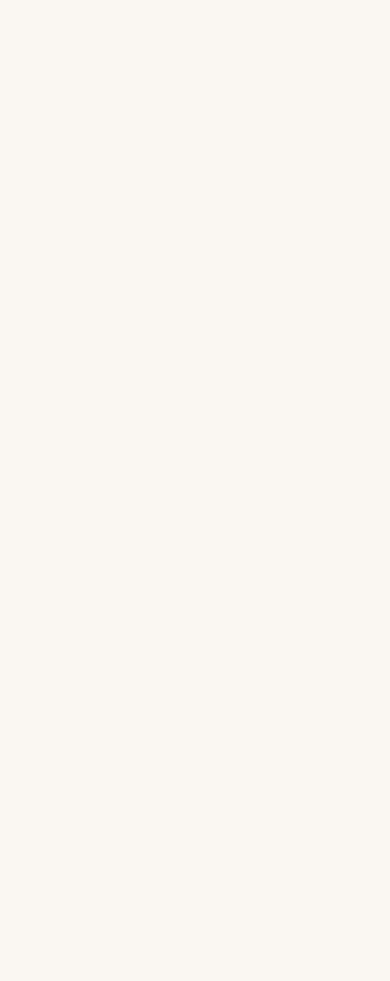
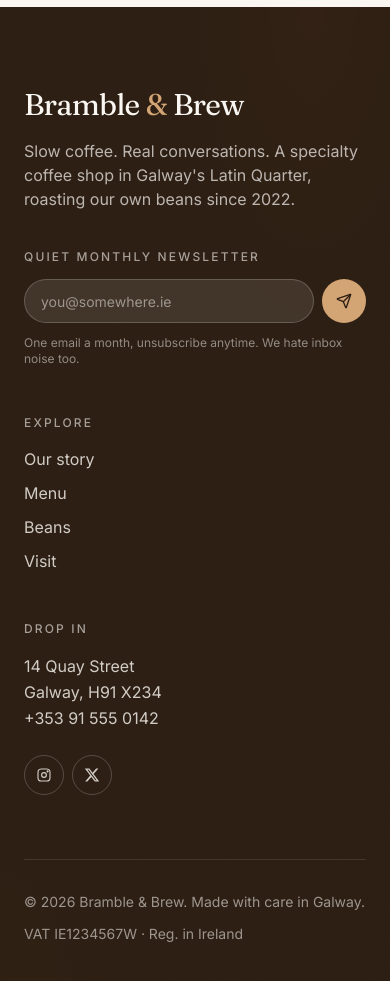
Before and after one commit to kkostia/CoffeeShop, a Next.js app: page / in a window 390 px wide. Shown: the part 7720-8701 px from the top of the page. Before the commit the page ends 7727 px from the top, so only its background shows below. Built offline with nearby package versions, Linux system fonts and the light colour scheme.

Commit message:
feat(footer): dark warm footer w/ newsletter, quick links, inline brand SVGs

```diff
--- a/src/app/page.tsx
+++ b/src/app/page.tsx
@@ -4,6 +4,7 @@ import { About } from "@/components/site/about";
 import { Menu } from "@/components/site/menu";
 import { Beans } from "@/components/site/beans";
 import { Visit } from "@/components/site/visit";
+import { Footer } from "@/components/site/footer";
 
 export default function Home() {
   return (
@@ -16,6 +17,7 @@ export default function Home() {
         <Beans />
         <Visit />
       </main>
+      <Footer />
     </>
   );
 }
--- /dev/null
+++ b/src/components/site/footer.tsx
@@ -0,0 +1,211 @@
+"use client";
+
+import * as React from "react";
+import { Send } from "lucide-react";
+import { toast } from "sonner";
+import { Input } from "@/components/ui/input";
+import { cafe } from "@/lib/cafe-data";
+
+export function Footer() {
+  const year = new Date().getFullYear();
+  const [email, setEmail] = React.useState("");
+  const [submitting, setSubmitting] = React.useState(false);
+
+  const handleSubmit = (e: React.FormEvent) => {
+    e.preventDefault();
+    if (!email.includes("@")) {
+      toast.error("Drop us a real email and we'll add you to the list.");
+      return;
+    }
+    setSubmitting(true);
+    setTimeout(() => {
+      toast.success("You're on the list ☕", {
+        description: "Expect a quiet monthly note about new beans and Sunday cuppings.",
+      });
+      setEmail("");
+      setSubmitting(false);
+    }, 600);
+  };
+
+  return (
+    <footer
+      id="contact"
+      className="relative overflow-hidden bg-foreground text-background"
+    >
+      <div
+        aria-hidden
+        className="absolute inset-0 opacity-30 mix-blend-soft-light"
+        style={{
+          background:
+            "radial-gradient(60% 50% at 80% 0%, rgba(212,165,116,0.4), transparent 65%)," +
+            "radial-gradient(50% 40% at 0% 100%, rgba(212,165,116,0.25), transparent 65%)",
+        }}
+      />
+      <div aria-hidden className="absolute inset-0 bg-noise opacity-[0.08]" />
+
+      <div className="relative mx-auto w-full max-w-7xl px-6 py-20 md:px-10 md:py-24">
+        <div className="grid gap-12 md:grid-cols-12">
+          {/* Brand + newsletter */}
+          <div className="md:col-span-6">
+            <p className="font-display text-3xl tracking-tight">
+              Bramble <span className="text-accent">&amp;</span> Brew
+            </p>
+            <p className="mt-4 max-w-md text-background/70">
+              {cafe.tagline} A specialty coffee shop in Galway&apos;s Latin
+              Quarter, roasting our own beans since {cafe.opened}.
+            </p>
+
+            <form onSubmit={handleSubmit} className="mt-8 max-w-md">
+              <label
+                htmlFor="newsletter-email"
+                className="text-xs font-medium uppercase tracking-[0.18em] text-background/60"
+              >
+                Quiet monthly newsletter
+              </label>
+              <div className="mt-3 flex gap-2">
+                <Input
+                  id="newsletter-email"
+                  type="email"
+                  required
+                  placeholder="you@somewhere.ie"
+                  value={email}
+                  onChange={(e) => setEmail(e.target.value)}
+                  className="flex-1 border-background/20 bg-background/10 text-background placeholder:text-background/50 focus-visible:border-accent focus-visible:ring-accent/30"
+                />
+                <button
+                  type="submit"
+                  disabled={submitting}
+                  aria-label="Subscribe"
+                  className="inline-flex h-11 w-11 shrink-0 items-center justify-center rounded-full bg-accent text-accent-foreground transition-transform duration-300 [transition-timing-function:var(--ease-cafe)] hover:scale-[1.04] active:scale-[0.97] disabled:opacity-60"
+                >
+                  <Send className="h-4 w-4" />
+                </button>
+              </div>
+              <p className="mt-3 text-xs text-background/50">
+                One email a month, unsubscribe anytime. We hate inbox noise too.
+              </p>
+            </form>
+          </div>
+
+          {/* Quick links */}
+          <div className="md:col-span-3">
+            <p className="text-xs font-medium uppercase tracking-[0.18em] text-background/60">
+              Explore
+            </p>
+            <ul className="mt-4 space-y-2.5 text-background/80">
+              {[
+                { href: "#about", label: "Our story" },
+                { href: "#menu", label: "Menu" },
+                { href: "#beans", label: "Beans" },
+                { href: "#visit", label: "Visit" },
+              ].map((link) => (
+                <li key={link.href}>
+                  <a
+                    href={link.href}
+                    className="inline-block transition-colors duration-200 hover:text-accent"
+                  >
+                    {link.label}
+                  </a>
+                </li>
+              ))}
+            </ul>
+          </div>
+
+          {/* Visit + socials */}
+          <div className="md:col-span-3">
+            <p className="text-xs font-medium uppercase tracking-[0.18em] text-background/60">
+              Drop in
+            </p>
+            <address className="mt-4 not-italic leading-relaxed text-background/80">
+              {cafe.address.street}
+              <br />
+              {cafe.address.city}, {cafe.address.postcode}
+              <br />
+              <a
+                href={`tel:${cafe.phone.replace(/\s/g, "")}`}
+                className="hover:text-accent"
+              >
+                {cafe.phone}
+              </a>
+            </address>
+
+            <div className="mt-6 flex gap-2">
+              <SocialLink
+                href={cafe.socials.instagram}
+                label="Instagram"
+                Icon={InstagramIcon}
+              />
+              <SocialLink
+                href={cafe.socials.twitter}
+                label="Twitter"
+                Icon={TwitterIcon}
+              />
+            </div>
+          </div>
+        </div>
+
+        <div className="mt-16 flex flex-col items-start justify-between gap-3 border-t border-background/10 pt-8 text-sm text-background/55 md:flex-row md:items-center">
+          <p>© {year} Bramble &amp; Brew. Made with care in Galway.</p>
+          <p>VAT IE1234567W · Reg. in Ireland</p>
+        </div>
+      </div>
+    </footer>
+  );
+}
+
+type IconComponent = (props: React.SVGProps<SVGSVGElement>) => React.JSX.Element;
+
+function SocialLink({
+  href,
+  label,
+  Icon,
+}: {
+  href: string;
+  label: string;
+  Icon: IconComponent;
+}) {
+  return (
+    <a
+      href={href}
+      aria-label={label}
+      target="_blank"
+      rel="noopener noreferrer"
+      className="inline-flex h-10 w-10 items-center justify-center rounded-full border border-background/20 text-background/80 transition-[transform,background-color,color,border-color] duration-300 [transition-timing-function:var(--ease-cafe)] hover:-translate-y-0.5 hover:border-accent hover:text-accent"
+    >
+      <Icon className="h-4 w-4" />
+    </a>
+  );
+}
+
+function InstagramIcon(props: React.SVGProps<SVGSVGElement>) {
+  return (
+    <svg
+      viewBox="0 0 24 24"
+      fill="none"
+      stroke="currentColor"
+      strokeWidth={1.7}
+      strokeLinecap="round"
+      strokeLinejoin="round"
+      aria-hidden
+      {...props}
+    >
+      <rect x="3" y="3" width="18" height="18" rx="5" />
+      <circle cx="12" cy="12" r="3.6" />
+      <circle cx="17.4" cy="6.6" r="0.7" fill="currentColor" />
+    </svg>
+  );
+}
+
+function TwitterIcon(props: React.SVGProps<SVGSVGElement>) {
+  // X / Twitter glyph
+  return (
+    <svg
+      viewBox="0 0 24 24"
+      fill="currentColor"
+      aria-hidden
+      {...props}
+    >
+      <path d="M18.244 2.25h3.308l-7.227 8.26 8.502 11.24h-6.66l-5.214-6.817L4.99 21.75H1.68l7.73-8.835L1.254 2.25H8.08l4.713 6.231 5.45-6.231Zm-1.161 17.52h1.833L7.084 4.126H5.117l11.966 15.644Z" />
+    </svg>
+  );
+}
```
